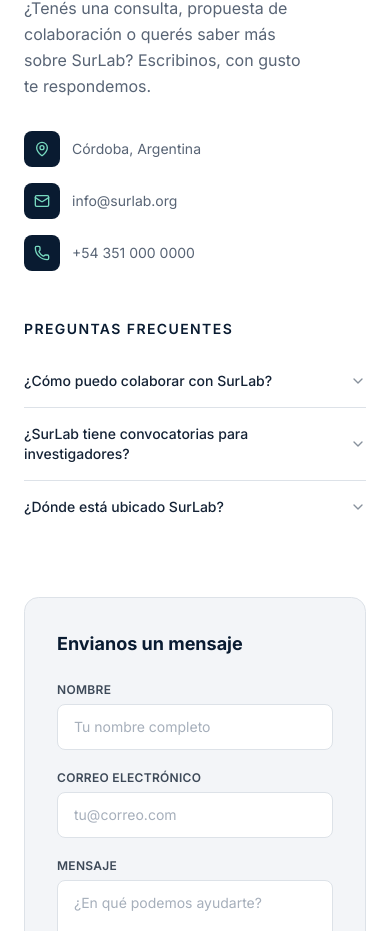
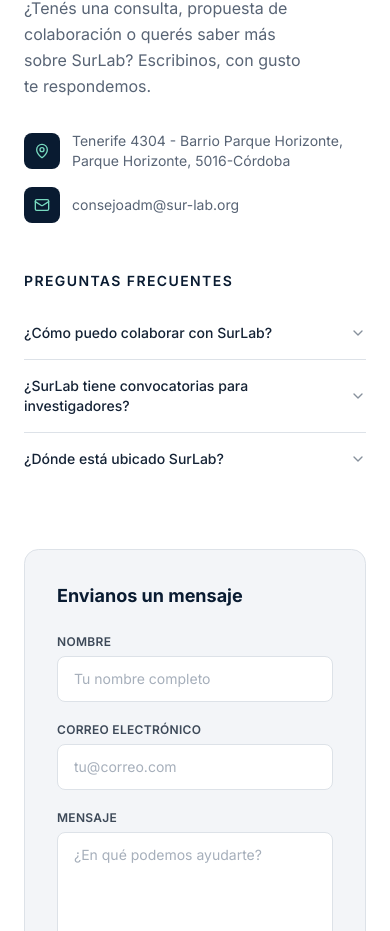
Before and after one commit to datossurlab/surlab-design, a Next.js app: page / in a window 390 px wide. Shown: the part 10312-11243 px from the top of the page. Built offline with nearby package versions, Linux system fonts and the light colour scheme.

Commit message:
Update contact section: email, address, remove phone

```diff
--- a/components/sections/contact.tsx
+++ b/components/sections/contact.tsx
@@ -1,12 +1,12 @@
 'use client'
 
 import { useState } from 'react'
-import { Mail, MapPin, Phone, ChevronDown } from 'lucide-react'
+import { Mail, MapPin, ChevronDown } from 'lucide-react'
 
 const faqs = [
   {
     q: '¿Cómo puedo colaborar con SurLab?',
-    a: 'Podés contactarnos a través del formulario o enviarnos un correo a info@surlab.org. También podés seguirnos en redes sociales para enterarte de convocatorias abiertas.',
+    a: 'Podés contactarnos a través del formulario o enviárnos un correo a consejoadm@sur-lab.org. También podés seguirnos en redes sociales para enterarte de convocatorias abiertas.',
   },
   {
     q: '¿SurLab tiene convocatorias para investigadores?',
@@ -14,7 +14,7 @@ const faqs = [
   },
   {
     q: '¿Dónde está ubicado SurLab?',
-    a: 'SurLab tiene su sede en la ciudad de Córdoba, Argentina. También contamos con vínculos con instituciones en toda Iberoamérica a través de nuestra alianza con la OEI.',
+    a: 'SurLab tiene su sede en la ciudad de Córdoba, Argentina, en Tenerife 4304, Barrio Parque Horizonte.',
   },
 ]
 
@@ -45,12 +45,10 @@ export function ContactSection() {
               ¿Tenés una consulta, propuesta de colaboración o querés saber más sobre SurLab?
               Escribinos, con gusto te respondemos.
             </p>
-
             <div className="flex flex-col gap-4 mb-12">
               {[
-                { icon: MapPin, label: 'Córdoba, Argentina' },
-                { icon: Mail, label: 'info@surlab.org', href: 'mailto:info@surlab.org' },
-                { icon: Phone, label: '+54 351 000 0000' },
+                { icon: MapPin, label: 'Tenerife 4304 - Barrio Parque Horizonte, Parque Horizonte, 5016-Córdoba' },
+                { icon: Mail, label: 'consejoadm@sur-lab.org', href: 'mailto:consejoadm@sur-lab.org' },
               ].map(({ icon: Icon, label, href }) => (
                 <div key={label} className="flex items-center gap-3">
                   <div className="w-9 h-9 rounded-lg bg-[oklch(0.22_0.05_255)] flex items-center justify-center shrink-0">
@@ -66,7 +64,6 @@ export function ContactSection() {
                 </div>
               ))}
             </div>
-
             {/* FAQ */}
             <div>
               <h3 className="text-sm font-semibold text-[oklch(0.22_0.05_255)] uppercase tracking-widest mb-4">
@@ -97,7 +94,6 @@ export function ContactSection() {
               </div>
             </div>
           </div>
-
           {/* Right: form */}
           <div className="bg-[oklch(0.97_0.005_255)] rounded-2xl p-8 border border-[oklch(0.91_0.01_255)]">
             {sent ? (
@@ -107,7 +103,7 @@ export function ContactSection() {
                 </div>
                 <h3 className="text-xl font-bold text-[oklch(0.22_0.05_255)]">¡Mensaje enviado!</h3>
                 <p className="text-[oklch(0.50_0.03_255)] text-sm leading-relaxed max-w-xs">
-                  Recibimos tu consulta y te responderemos a la brevedad desde info@surlab.org.
+                  Recibimos tu consulta y te responderemos a la brevedad desde consejoadm@sur-lab.org.
                 </p>
               </div>
             ) : (
```
